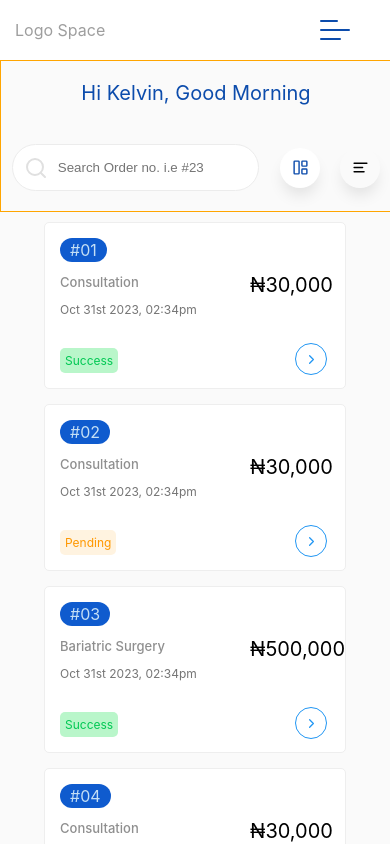
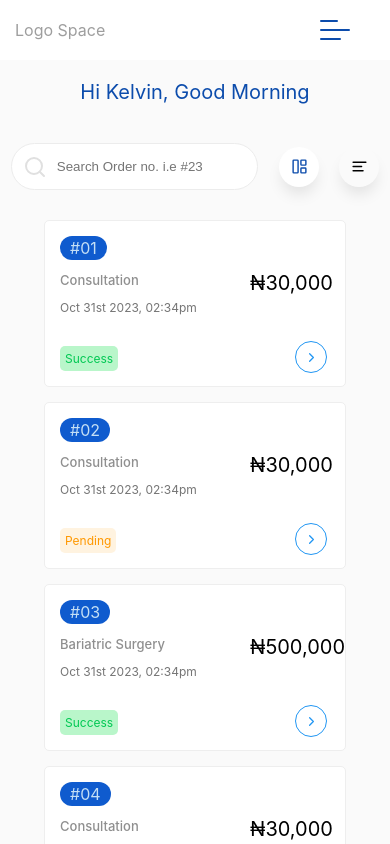
Before and after one commit to ObinnaKelvin/sapphire, a React (Create React App) app: page /patient-portal in a window 390 px wide. Shown: the top 844 px of the page. Built offline with nearby package versions, Linux system fonts and the light colour scheme.

Commit message:
Transaction card mobile 320px new

```diff
--- a/src/View/pages/patientPortal/pportal.scss
+++ b/src/View/pages/patientPortal/pportal.scss
@@ -237,7 +237,7 @@
                     height: 150px;
                     width: 100%;
                     margin: 0px 0px 0px 0px;
-                    border: 1px solid orange;
+                    // border: 1px solid orange;
 
                     .name-space {
                         color: #0C4CAC;
```
